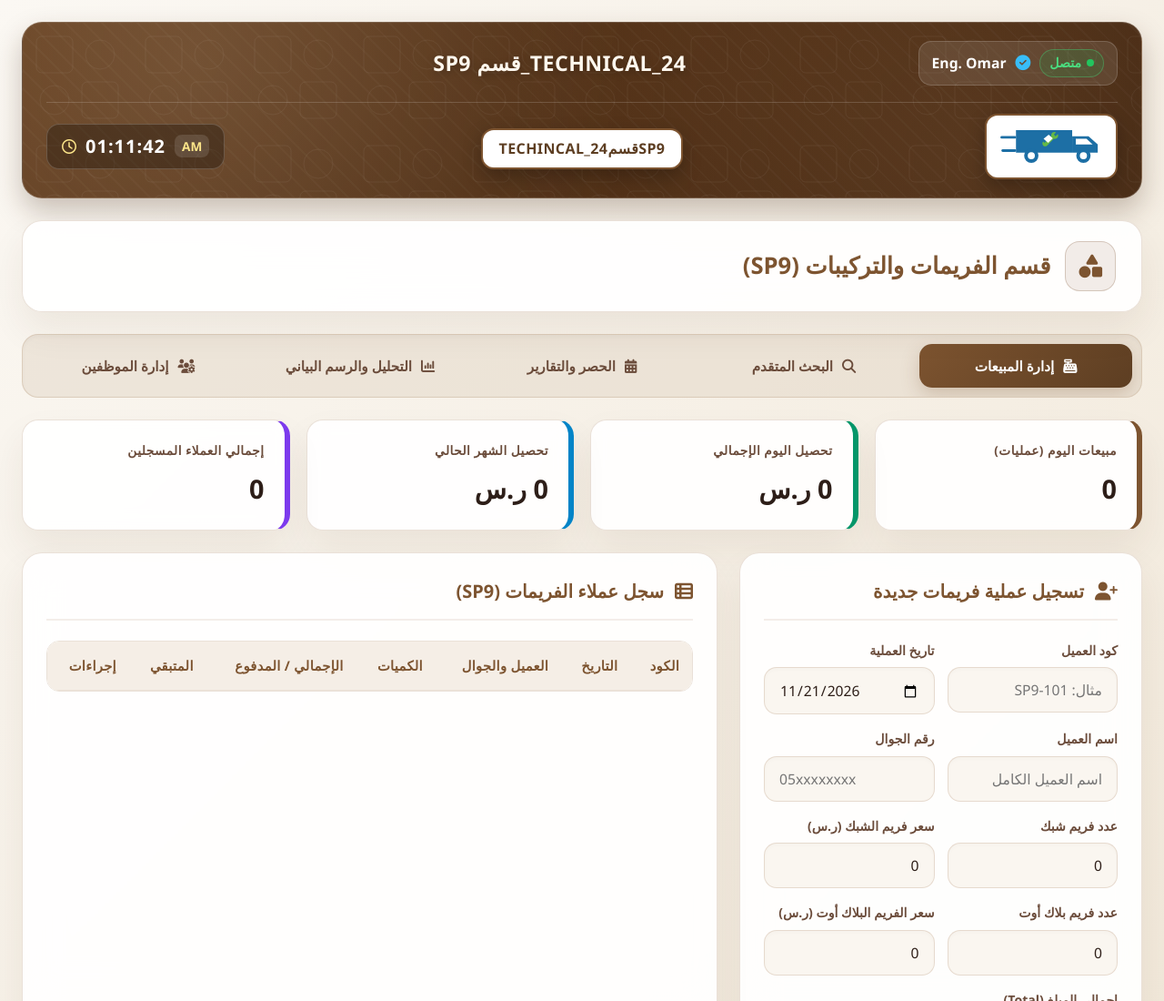
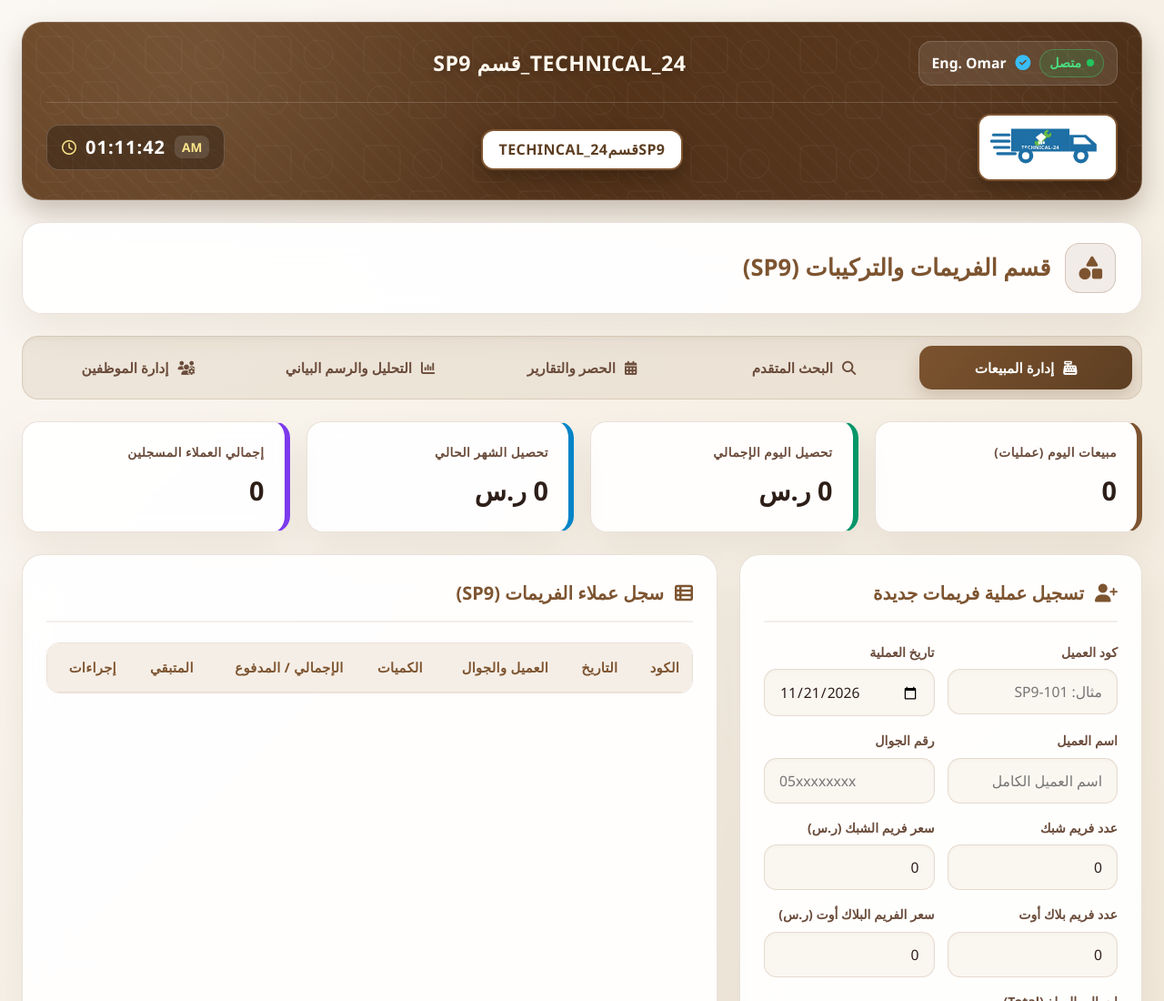
Before and after one commit to eslammarzouk13-hub/SP9-, a plain HTML site: page index.html in a window 1280 px wide. Shown: the top 1100 px of the page at 91% size. Drawn offline with nearby package versions, Linux system fonts and the light colour scheme.

Commit message:
Update index.html

```diff
--- a/index.html
+++ b/index.html
@@ -154,8 +154,8 @@
     }
 
     .truck-logo-card svg {
-      width: 118px;
-      height: 56px;
+      width: 126px;
+      height: 58px;
       display: block;
     }
 
@@ -457,29 +457,36 @@
       <!-- الجنب اليمين تحت: صورة اللوجو -->
       <div class="banner-right-slot" title="TECHNICAL-24">
         <div class="truck-logo-card">
-          <svg viewBox="0 0 210 92" xmlns="http://www.w3.org/2000/svg" aria-label="TECHNICAL-24">
+          <svg viewBox="0 0 220 96" xmlns="http://www.w3.org/2000/svg" aria-label="TECHNICAL-24">
             <!-- خطوط السرعة -->
-            <line x1="8" y1="28" x2="34" y2="28" stroke="#1d6fa5" stroke-width="5" stroke-linecap="round"/>
-            <line x1="4" y1="42" x2="34" y2="42" stroke="#ffffff" stroke-width="4" stroke-linecap="round"/>
-            <line x1="10" y1="54" x2="34" y2="54" stroke="#1d6fa5" stroke-width="5" stroke-linecap="round"/>
+            <line x1="6" y1="24" x2="36" y2="24" stroke="#1d6fa5" stroke-width="5.5" stroke-linecap="round"/>
+            <line x1="2" y1="36" x2="36" y2="36" stroke="#1d6fa5" stroke-width="5.5" stroke-linecap="round"/>
+            <line x1="8" y1="48" x2="36" y2="48" stroke="#1d6fa5" stroke-width="5.5" stroke-linecap="round"/>
+            <line x1="14" y1="60" x2="48" y2="60" stroke="#1d6fa5" stroke-width="5.5" stroke-linecap="round"/>
             <!-- جسم السيارة الأزرق -->
-            <path d="M36 14 H146 V58 H36 Z" fill="#1d6fa5" rx="4"/>
+            <path d="M40 12 H152 V56 H40 Z" fill="#1d6fa5"/>
             <!-- كابينة السيارة -->
-            <path d="M146 26 H178 L196 42 V58 H146 Z" fill="#1d6fa5"/>
+            <path d="M152 24 H184 L204 42 V56 H152 Z" fill="#1d6fa5"/>
             <!-- نافذة الكابينة -->
-            <path d="M153 31 H174 L186 42 H153 Z" fill="#ffffff"/>
-            <!-- أيقونة مفتاح الربط والمصافحة -->
-            <g transform="translate(88, 17)">
+            <path d="M160 29 H181 L194 42 H160 Z" fill="#ffffff"/>
+            <!-- أيقونة مفتاح الربط والمصافحة داخل السيارة -->
+            <g transform="translate(86, 15)">
               <!-- مفتاح الربط الأخضر -->
-              <path d="M4 22 L17 9 C16.5 6.2 17.5 3.3 19.8 1.5 C21.8 0 24.5 0 26.5 1.3 L22.2 5.6 L25.4 8.8 L29.7 4.5 C31 6.5 31 9.2 29.5 11.2 C27.7 13.5 24.8 14.5 22 14 L9 27 C6.8 29.2 3.3 29.2 1.2 27 C-0.9 24.9 -0.9 21.4 1.2 19.3 Z" fill="#65b846"/>
+              <path d="M3 22 L17 8 C16.5 5.2 17.6 2.3 20 0.6 C22.1 -0.8 24.9 -0.7 26.9 0.7 L22.4 5.2 L25.8 8.6 L30.3 4.1 C31.7 6.1 31.8 8.9 30.4 11 C28.7 13.4 25.8 14.5 23 14 L9 28 C6.7 30.3 3 30.3 0.8 28 C-1.4 25.8 -1.4 22.1 0.8 19.8 Z" fill="#65b846"/>
               <!-- يد المصافحة البيضاء -->
-              <path d="M2 14 L12 6 L20 13 L11 22 Z" fill="#ffffff"/>
+              <path d="M1 14 L12 5 L21 13 L11 23 Z" fill="#ffffff"/>
+              <!-- أصابع اليد البيضاء -->
+              <rect x="6" y="21" width="3.5" height="6" rx="1.5" fill="#ffffff"/>
+              <rect x="10.5" y="21.5" width="3.5" height="6" rx="1.5" fill="#ffffff"/>
+              <rect x="15" y="21" width="3.5" height="5.5" rx="1.5" fill="#ffffff"/>
             </g>
+            <!-- نص TECHNICAL-24 داخل السيارة -->
+            <text x="96" y="51" text-anchor="middle" fill="#ffffff" font-size="9.5" font-weight="900" font-family="Arial, sans-serif" letter-spacing="0.4">TECHNICAL-24</text>
             <!-- العجلات -->
-            <circle cx="66" cy="64" r="14" fill="#1d6fa5"/>
-            <circle cx="66" cy="64" r="7" fill="#ffffff"/>
-            <circle cx="168" cy="64" r="14" fill="#1d6fa5"/>
-            <circle cx="168" cy="64" r="7" fill="#ffffff"/>
+            <circle cx="68" cy="64" r="14.5" fill="#1d6fa5"/>
+            <circle cx="68" cy="64" r="7" fill="#ffffff"/>
+            <circle cx="174" cy="64" r="14.5" fill="#1d6fa5"/>
+            <circle cx="174" cy="64" r="7" fill="#ffffff"/>
           </svg>
         </div>
       </div>
```
